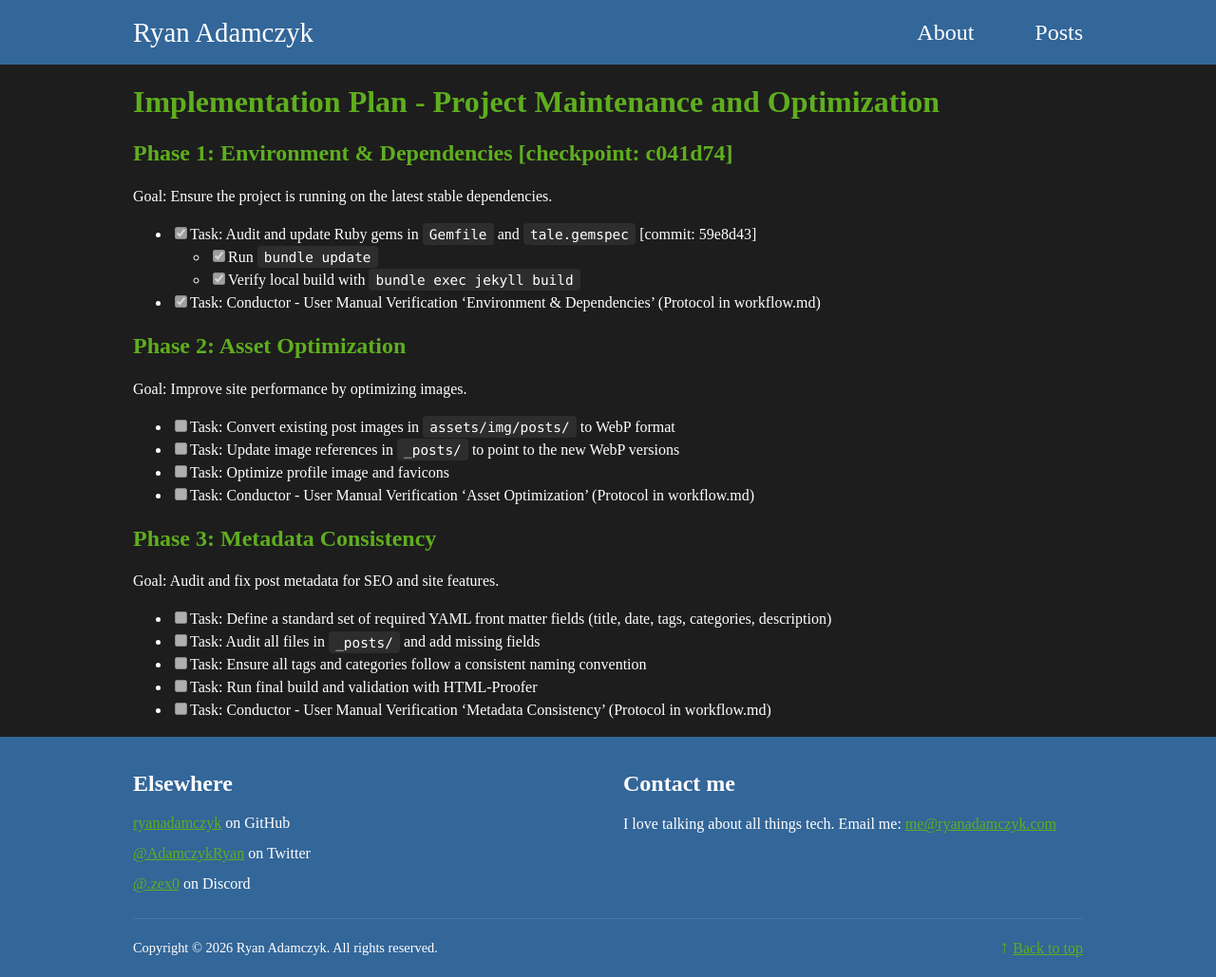
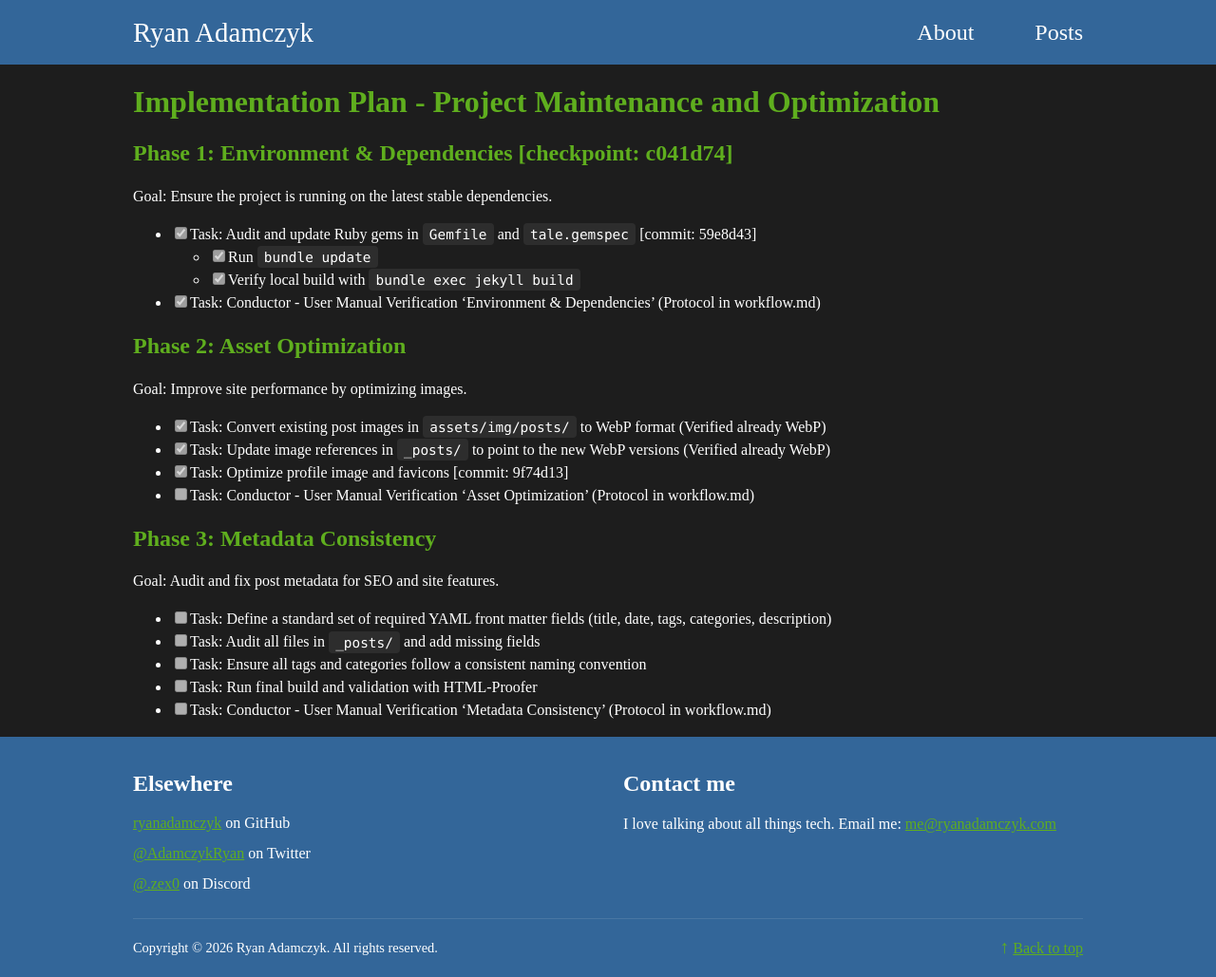
Before and after one commit to ryanadamczyk/ryanadamczyk.github.io, a Jekyll site: the page built from conductor/tracks/maintenance_20260114/plan.md, in a window 1280 px wide. Shown: the whole page at 95% size. Built offline with Jekyll 4.4.1, drawn with Linux system fonts in a browser that asks for light colours; our own code applies the rules of GitHub Pages for plain Markdown files.

Commit message:
conductor(plan): Mark Phase 2 asset optimization tasks as complete

```diff
--- a/conductor/tracks/maintenance_20260114/plan.md
+++ b/conductor/tracks/maintenance_20260114/plan.md
@@ -11,9 +11,9 @@ Goal: Ensure the project is running on the latest stable dependencies.
 ## Phase 2: Asset Optimization
 Goal: Improve site performance by optimizing images.
 
-- [ ] Task: Convert existing post images in `assets/img/posts/` to WebP format
-- [ ] Task: Update image references in `_posts/` to point to the new WebP versions
-- [ ] Task: Optimize profile image and favicons
+- [x] Task: Convert existing post images in `assets/img/posts/` to WebP format (Verified already WebP)
+- [x] Task: Update image references in `_posts/` to point to the new WebP versions (Verified already WebP)
+- [x] Task: Optimize profile image and favicons [commit: 9f74d13]
 - [ ] Task: Conductor - User Manual Verification 'Asset Optimization' (Protocol in workflow.md)
 
 ## Phase 3: Metadata Consistency
```
